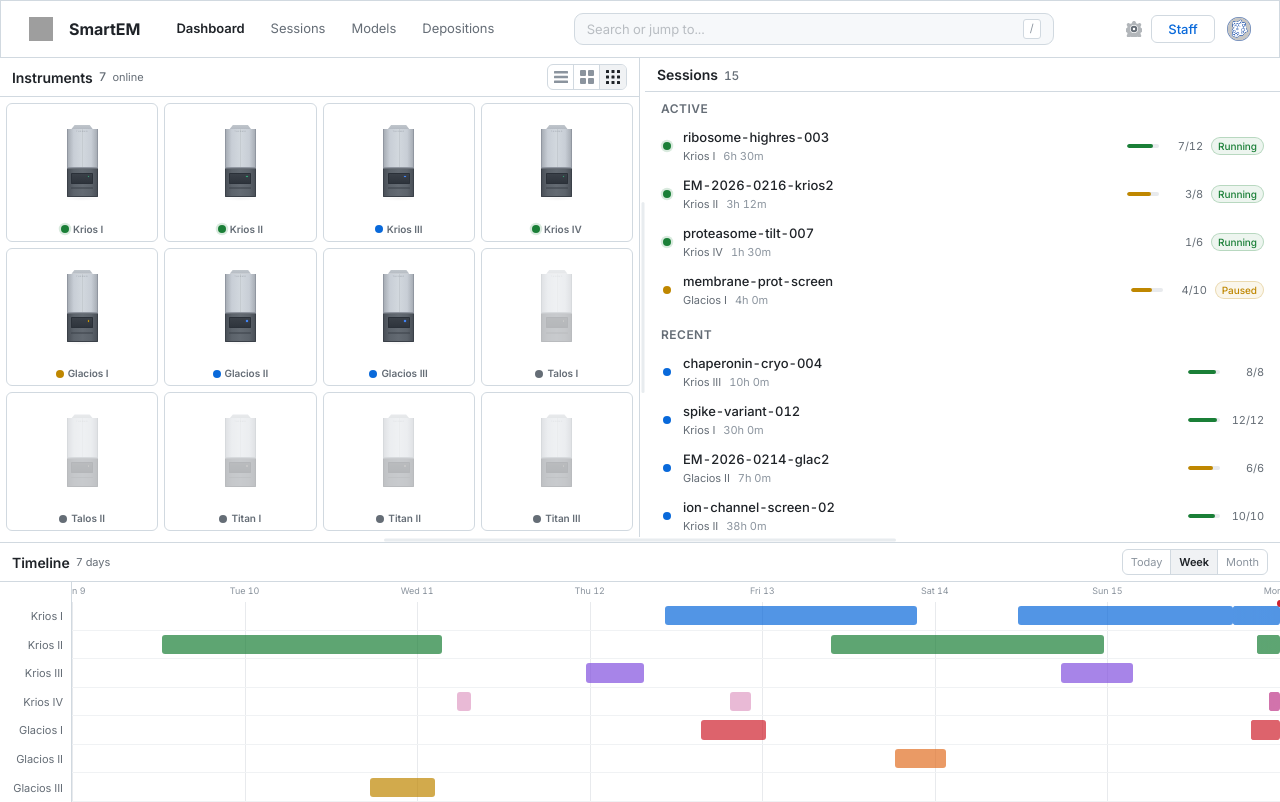
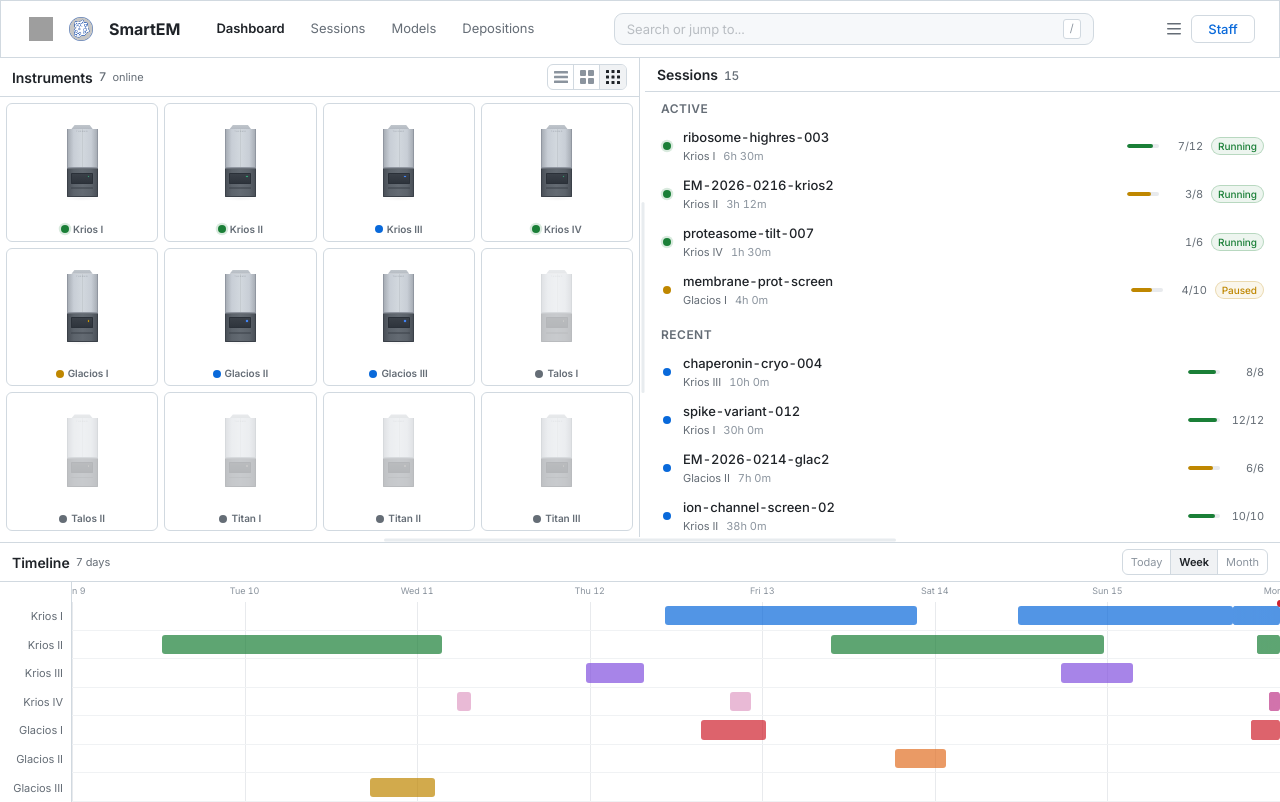
Before and after one commit to DiamondLightSource/smartem-frontend, a React (Vite) app in the folder apps/smartem/: page / in a window 1280 px wide. Built offline with nearby package versions, Linux system fonts and the light colour scheme; grey boxes are pictures that could not be loaded.

Commit message:
fix: move both logos left-aligned before title, burger menu icon

```diff
--- a/apps/smartem/src/components/shell/Header.tsx
+++ b/apps/smartem/src/components/shell/Header.tsx
@@ -77,7 +77,7 @@ export function Header() {
           gap: 1,
         }}
       >
-        {/* Diamond Light Source logo */}
+        {/* Logos */}
         <Tooltip title="Diamond Light Source — eBIC">
           <IconButton
             component="a"
@@ -85,12 +85,29 @@ export function Header() {
             target="_blank"
             rel="noopener noreferrer"
             size="small"
-            sx={{ p: 0.5, mr: 0.5 }}
+            sx={{ p: 0.5 }}
           >
             <Box
               component="img"
               src="/diamond-logo.ico"
               alt="Diamond Light Source"
+              sx={{ width: 24, height: 24 }}
+            />
+          </IconButton>
+        </Tooltip>
+        <Tooltip title="FragmentScreen">
+          <IconButton
+            component="a"
+            href="https://fragmentscreen.org"
+            target="_blank"
+            rel="noopener noreferrer"
+            size="small"
+            sx={{ p: 0.5, mr: 0.5 }}
+          >
+            <Box
+              component="img"
+              src="/fragment-screen-logo.png"
+              alt="FragmentScreen"
               sx={{ width: 24, height: 24 }}
             />
           </IconButton>
@@ -171,25 +188,6 @@ export function Header() {
         <Box sx={{ display: 'flex', alignItems: 'center', gap: 0.5, ml: 2, flexShrink: 0 }}>
           <SettingsMenu />
           <RoleSwitcher />
-
-          {/* FragmentScreen logo */}
-          <Tooltip title="FragmentScreen">
-            <IconButton
-              component="a"
-              href="https://fragmentscreen.org"
-              target="_blank"
-              rel="noopener noreferrer"
-              size="small"
-              sx={{ p: 0.5, ml: 0.5 }}
-            >
-              <Box
-                component="img"
-                src="/fragment-screen-logo.png"
-                alt="FragmentScreen"
-                sx={{ width: 24, height: 24 }}
-              />
-            </IconButton>
-          </Tooltip>
         </Box>
       </Toolbar>
     </AppBar>
@@ -208,7 +206,7 @@ function SettingsMenu() {
           onClick={(e) => setAnchorEl(e.currentTarget)}
           sx={{ color: 'text.secondary' }}
         >
-          <GearIcon />
+          <HamburgerIcon />
         </IconButton>
       </Tooltip>
       <Menu
@@ -343,7 +341,7 @@ function RoleSwitcher() {
 // Inline SVG icons (16×16)
 // ---------------------------------------------------------------------------
 
-function GearIcon() {
+function HamburgerIcon() {
   return (
     <svg
       width="16"
@@ -351,15 +349,9 @@ function GearIcon() {
       viewBox="0 0 16 16"
       fill="currentColor"
       role="img"
-      aria-label="Settings"
+      aria-label="Menu"
     >
-      <path d="M8 4.754a3.246 3.246 0 1 0 0 6.492 3.246 3.246 0 0 0 0-6.492ZM6.754 8a1.246 1.246 0 1 1 2.492 0 1.246 1.246 0 0 1-2.492 0Z" />
-      <path
-        d="M9.796 1.343c-.527-1.79-3.065-1.79-3.592 0a1.847 1.847 0 0 1-2.756 1.037c-1.543-1.1-3.478.835-2.378 2.378a1.847 1.847 0 0 1-1.037 2.756c-1.79.527-1.79 3.065 0 3.592a1.847 1.847 0 0 1 1.037 2.756c-1.1 1.543.835 3.478 2.378 2.378a1.847 1.847 0 0 1 2.756 1.037c.527 1.79 3.065 1.79 3.592 0a1.847 1.847 0 0 1 2.756-1.037c1.543 1.1 3.478-.835 2.378-2.378a1.847 1.847 0 0 1 1.037-2.756c1.79-.527 1.79-3.065 0-3.592a1.847 1.847 0 0 1-1.037-2.756c1.1-1.543-.835-3.478-2.378-2.378a1.847 1.847 0 0 1-2.756-1.037ZM8 4.068a3.932 3.932 0 1 1 0 7.864 3.932 3.932 0 0 1 0-7.864Z"
-        clipRule="evenodd"
-        fillRule="evenodd"
-        opacity=".5"
-      />
+      <path d="M1 2.75A.75.75 0 0 1 1.75 2h12.5a.75.75 0 0 1 0 1.5H1.75A.75.75 0 0 1 1 2.75Zm0 5A.75.75 0 0 1 1.75 7h12.5a.75.75 0 0 1 0 1.5H1.75A.75.75 0 0 1 1 7.75ZM1.75 12h12.5a.75.75 0 0 1 0 1.5H1.75a.75.75 0 0 1 0-1.5Z" />
     </svg>
   )
 }
```
